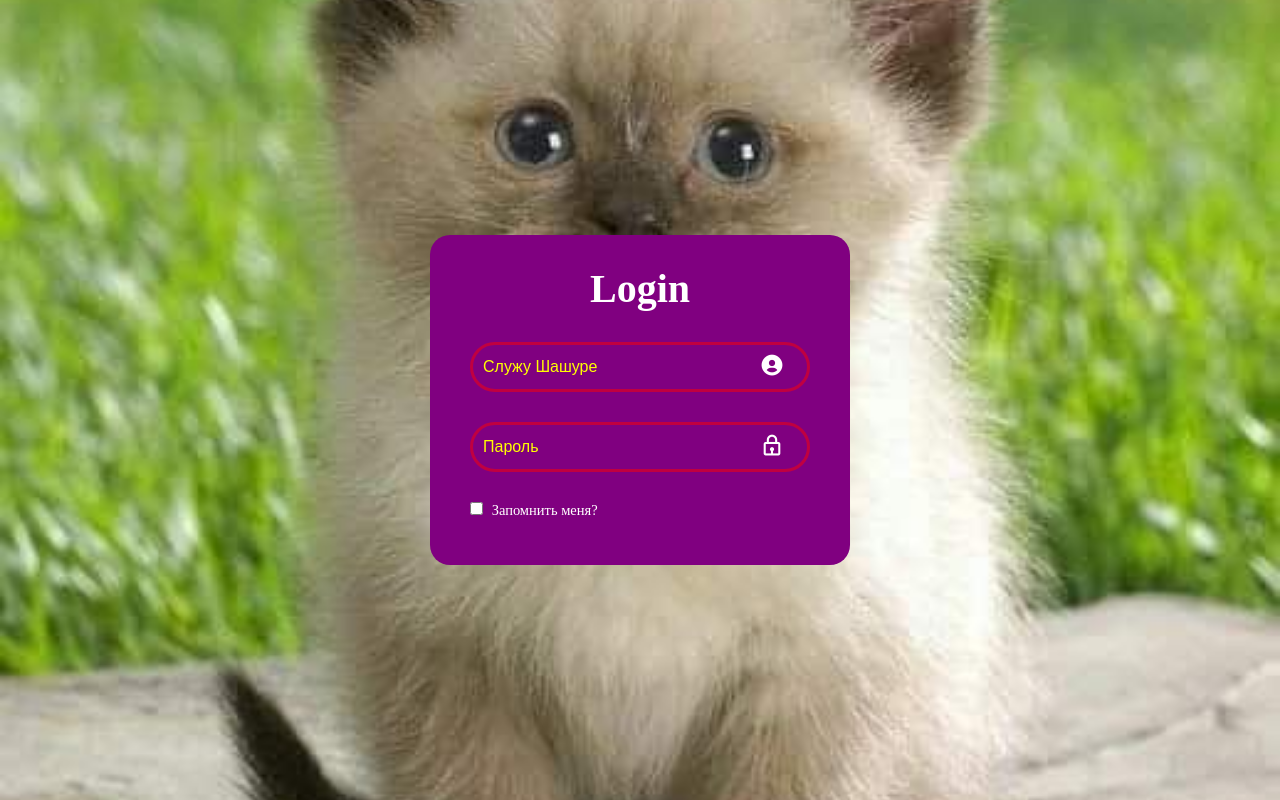
After one commit to Babuleh78/Sklad, a PHP site: page /Reg.html in a window 1280 px wide. The commit adds this page. Run offline with PHP 8.4, Linux system fonts and the light colour scheme; some libraries are stand-ins or nearby versions.

Commit message:
Nice Cock

```diff
--- a/WWW/GreatBMSTUTrail/style.css
+++ b/WWW/GreatBMSTUTrail/style.css
@@ -16,7 +16,7 @@
   color: #3498db;
   transition: 0.8s;
   position: relative;
-  margin-bottom: 2px;
+  margin-bottom: 1px;
 
 }
 .ZButton:hover{
--- /dev/null
+++ b/WWW/LoginPassword/Reg.html
@@ -0,0 +1,31 @@
+<!DOCTYPE html>
+<html lang="en">
+  <head>
+    <meta charset="utf-8">
+    <title>Registration</title>
+    <link rel = "stylesheet" href = "styles.css">
+    <link href='https://unpkg.com/boxicons@2.1.4/css/boxicons.min.css' rel='stylesheet'>
+    <script src="https://www.gstatic.com/firebasejs/9.0.0/firebase-app.js"></script>
+    <script src="https://www.gstatic.com/firebasejs/9.0.0/firebase-auth.js"></script>
+  </head>
+  <body>
+    <div class="wrapper">
+    <form action="login.php" method="post">
+        <h1> Login </h1>
+        <div class="input-box">
+            <input type="text" name="username" placeholder="Служу Шашуре" required>
+            <i class='bx bxs-user-circle'></i>
+        </div>
+        <div class="input-box">
+            <input type="password" name="password" placeholder="Пароль" required>
+            <i class='bx bx-lock'></i>
+        </div>
+        <div class="remember">
+            <label for=""><input type="checkbox" name="remember"> Запомнить меня?</label>
+        </div>
+
+
+    </form>
+  </div>
+  </body>
+</html>
--- a/WWW/LoginPassword/styles.css
+++ b/WWW/LoginPassword/styles.css
@@ -1,6 +1,3 @@
-<style>
-@import url('https://fonts.googleapis.com/css2?family=Danfo&display=swap');
-</style>
 
 *{
   margin: 0;
@@ -32,7 +29,7 @@
 }
 .wrapper .input-box{
   width: 100%;
-  height: 40px;
+  height: 50px;
   margin: 30px 0;
   position: relative;
 }
@@ -46,10 +43,11 @@
   border-radius: 40px;
   font-size: 16px;
   color: white;
-  padding: 20px 45px 20px 20px;
+  padding: 10px;
 }
 .input-box input::placeholder{
-  colot: yellow;
+  color: yellow;
+
 }
 .input-box i{
   position: absolute;
@@ -81,7 +79,7 @@
   width: 100%;
   height: 40px;
   background: salmon;
-  border = 2px;
+  border: 2px;
   border-radius: 50px;
   box-shadow: 0 0 10px;
   cursor: pointer;
```
Also changed, not shown: WWW/LoginPassword/LogIn.html (renamed from WWW/LoginPassword/index.html, +8 -2 lines), WWW/LoginPassword/reg.js (added, +33 -0 lines).
